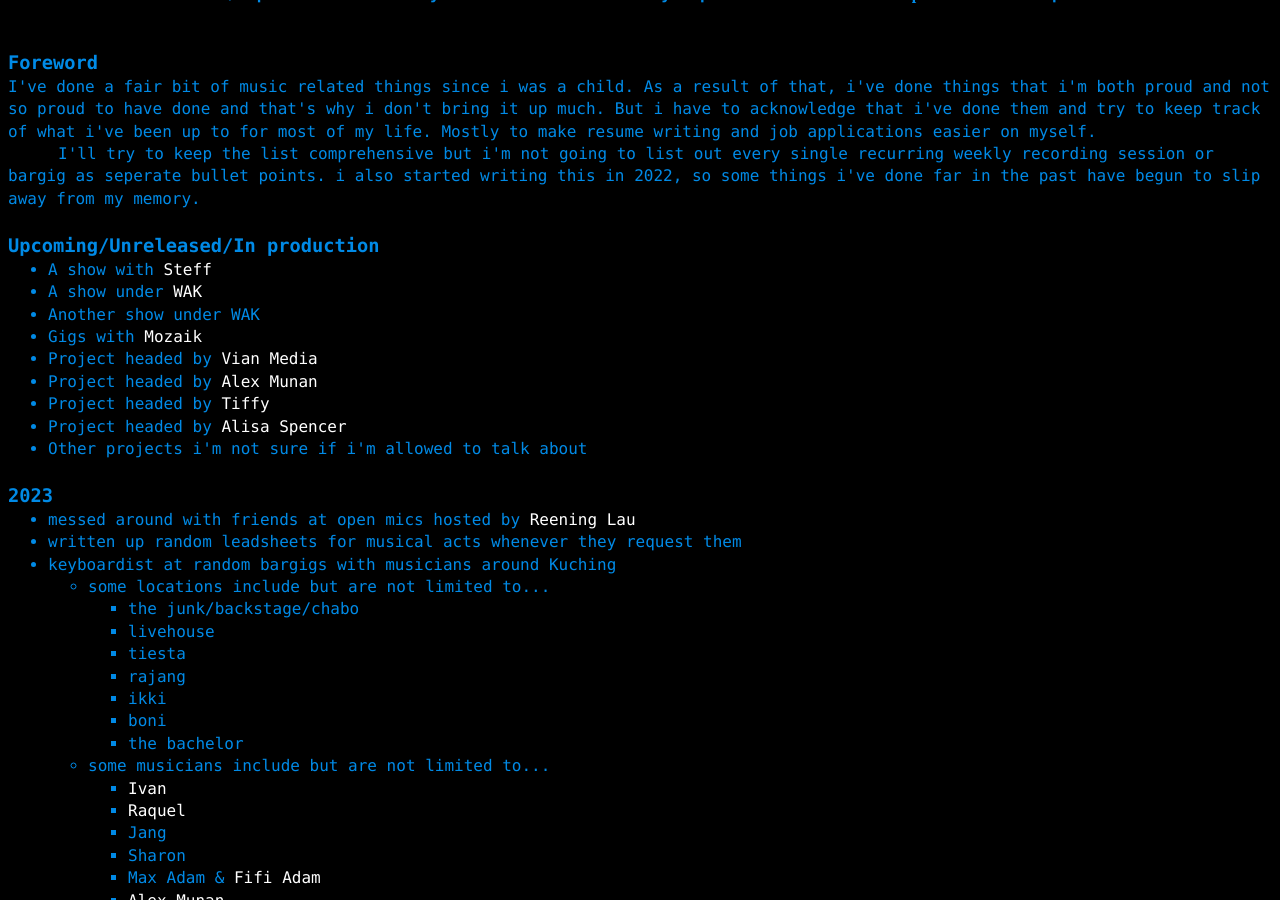
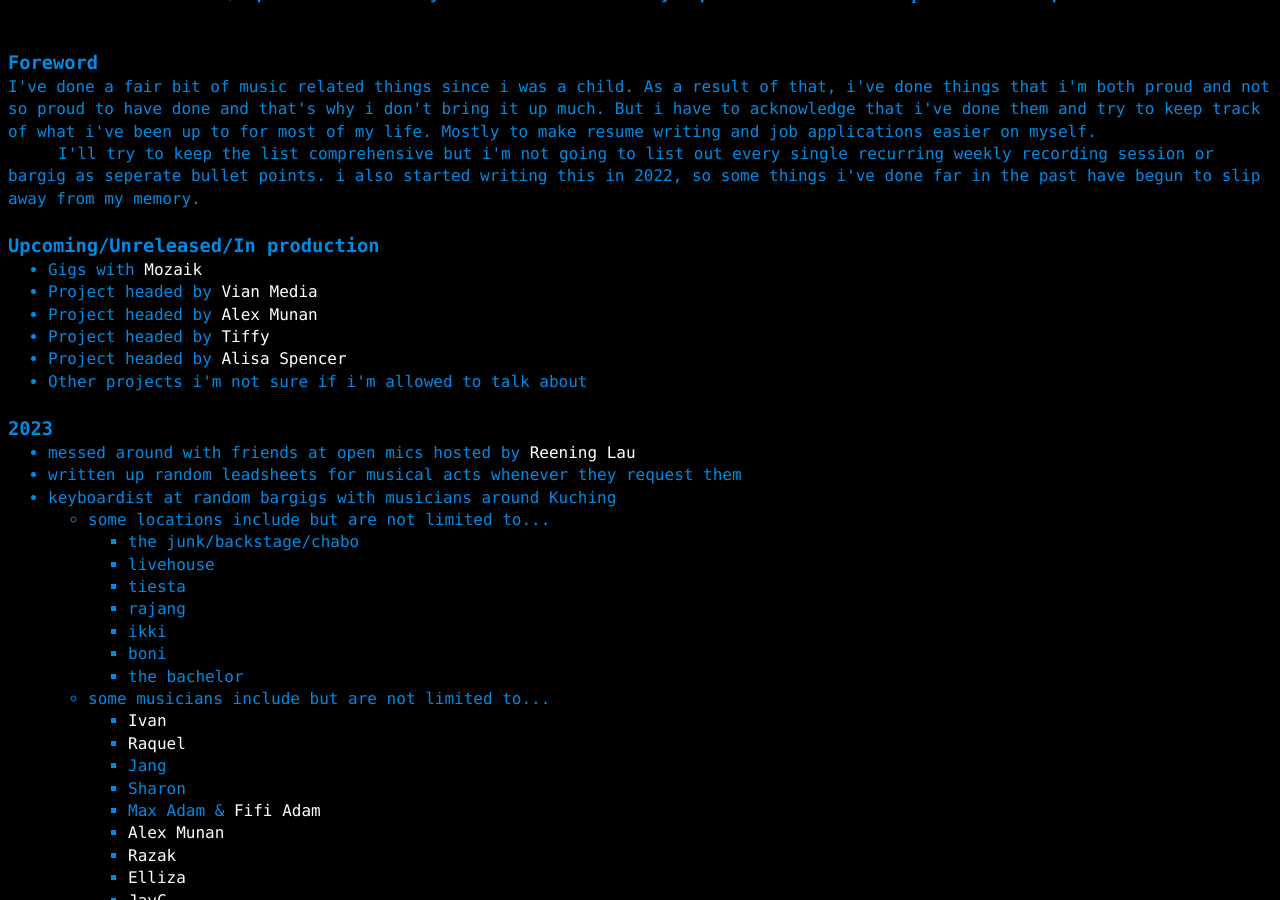
Before and after one commit to a-erfan-aa/a-erfan-aa.github.io, a Jekyll site: the page built from things-i-make/music-comprehensive.html, in a window 1280 px wide and 900 px high, scrolled down 350 px. Built offline with Jekyll 4.4.1, drawn with Linux system fonts in a browser that asks for light colours; some of the changed text lies outside the part shown.

Commit message:
Remove entries from upcoming in music-comprehensive.html
Also update lastChanged

```diff
--- a/things-i-make/music-comprehensive.html
+++ b/things-i-make/music-comprehensive.html
@@ -57,9 +57,6 @@
 <div>
 	<h3>Upcoming/Unreleased/In production</h3>
 	<ul>
-		<li>A show with <a href="https://www.instagram.com/fleursteff/">Steff</a></li>
-		<li>A show under <a href="https://aboutkuching.com/">WAK</a></li>
-		<li>Another show under WAK</li>
 		<li>Gigs with <a href="https://www.instagram.com/soundofmozaik/">Mozaik</a></li>
 		<li>Project headed by <a href="https://www.instagram.com/vianmedia.malaysia/">Vian Media</a></li>
 		<li>Project headed by <a href="https://www.instagram.com/alex_munan/">Alex Munan</a></li>
```
Also changed, not shown: other parts of things-i-make/music-comprehensive.html (+1 -1 lines).
